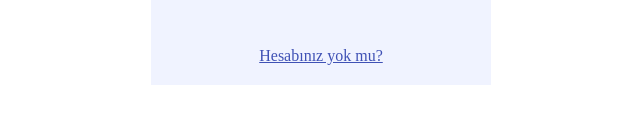
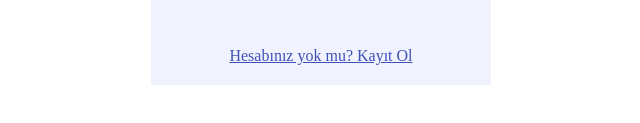
Before and after one commit to htcesyl/askii, a plain HTML site: page giris.html in a window 1280 px wide. Shown: the part 611-734 px from the top of the page, 319-959 px from the left. Drawn offline with Linux system fonts and the light colour scheme.

Commit message:
bağlantı giriş-kayıt

```diff
--- a/giris.html
+++ b/giris.html
@@ -14,7 +14,7 @@
             <input type="email" placeholder="Kullanıcı Adı" class="txt">
             <input type="password" placeholder="Şifre" class="txt">
             <input type="submit" value="Giriş Yap" class="giris-btn">
-            <a href="">Hesabınız yok mu?</a>
+            <a href="kayit.html">Hesabınız yok mu? Kayıt Ol</a>
         </form>
     </div>
 
```
Also changed, not shown: kayit.html (+1 -1 lines).
